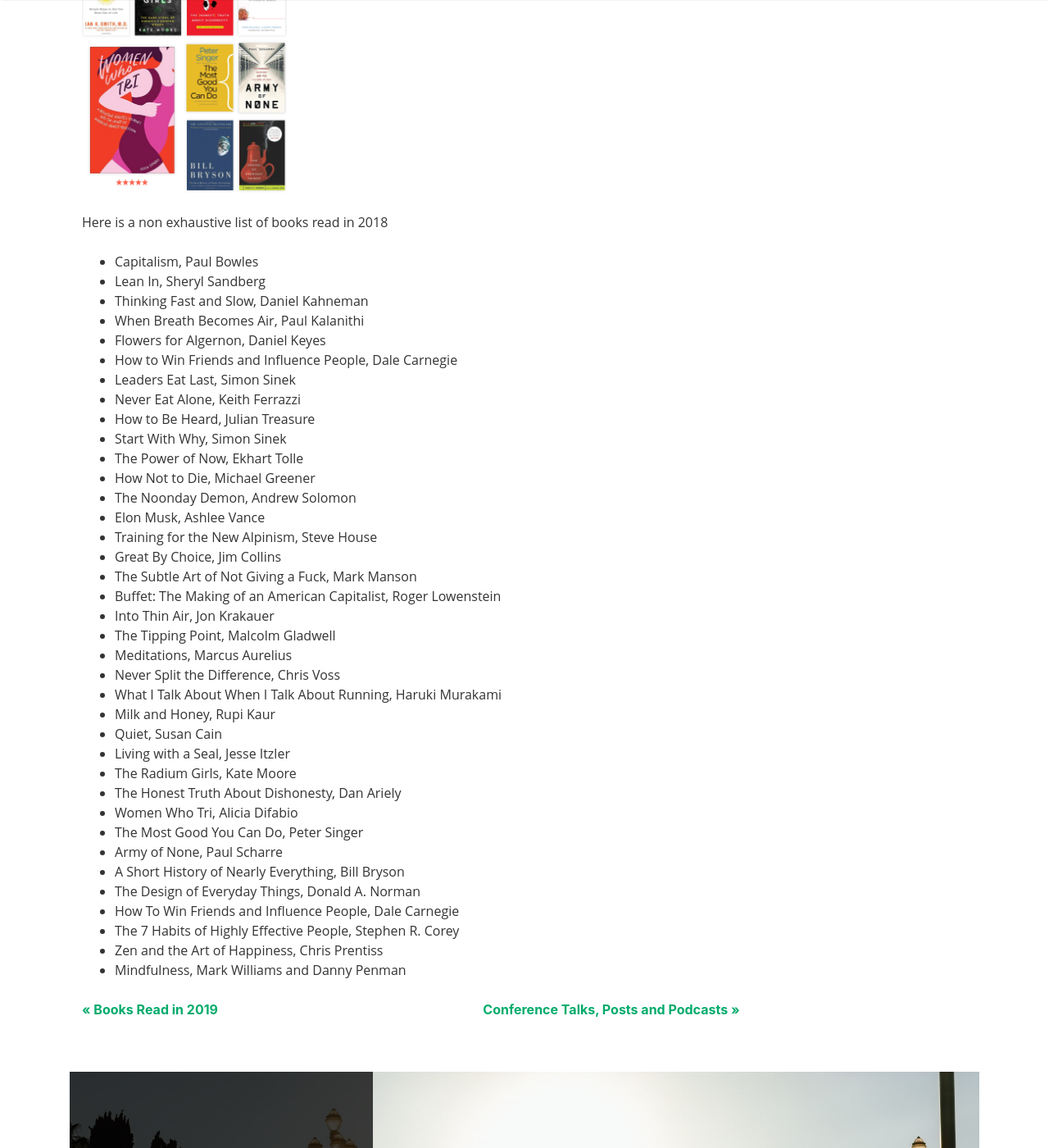
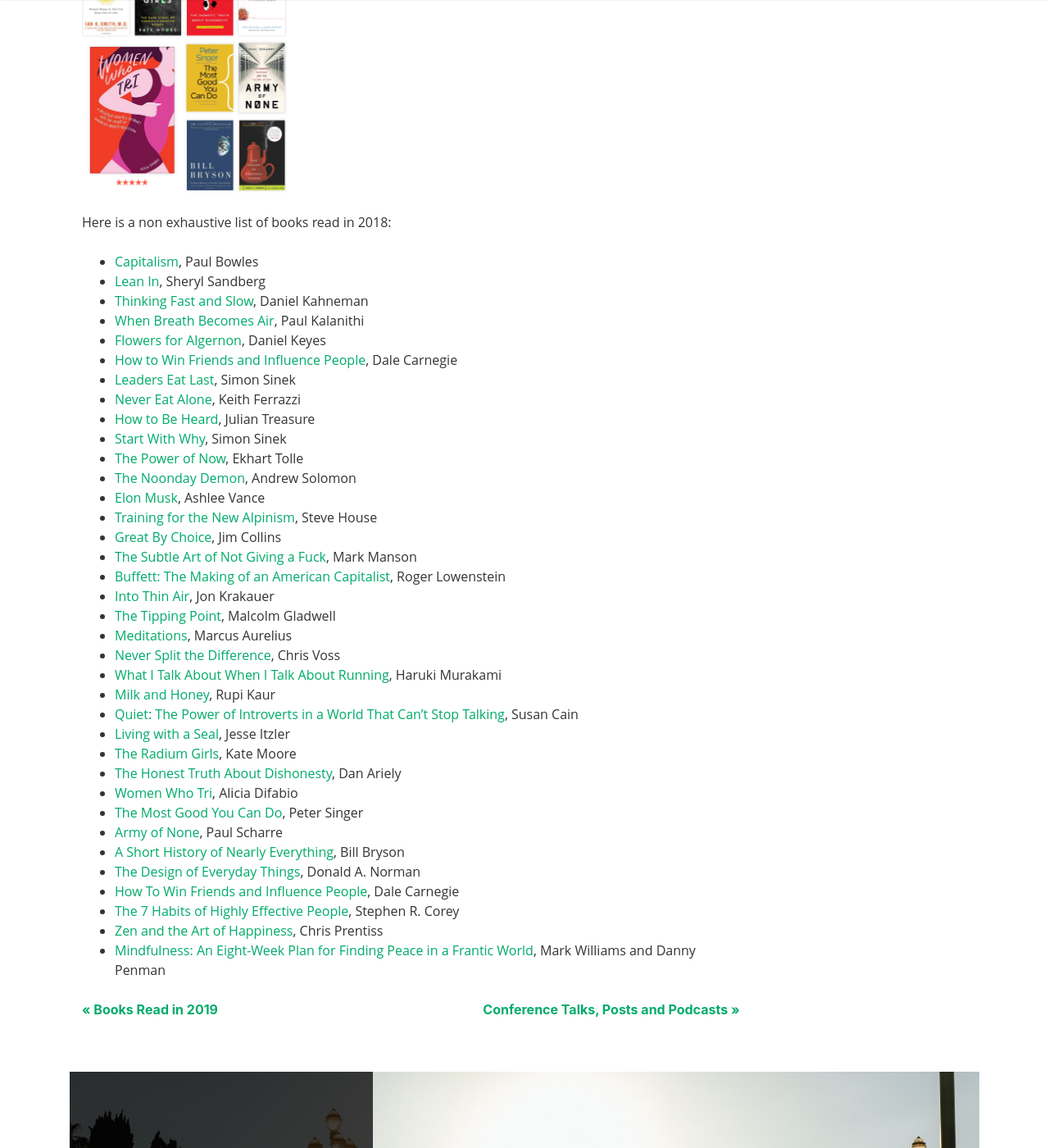
Before and after one commit to jsingh41/jsingh41.github.io, a Jekyll site: the page built from _posts/2020-08-09-books_read_in_2018.md, in a window 1280 px wide and 1400 px high, scrolled down 438 px. Shown: the whole window at 82% size. Built offline with Jekyll 4.4.1, drawn with Linux system fonts in a browser that asks for light colours; nearby versions of some CDN libraries; comment, search, counter and statistics services are not loaded; some of the changed text lies outside the part shown.

Commit message:
Update 2020-08-09-books_read_in_2018.md

```diff
--- a/_posts/2020-08-09-books_read_in_2018.md
+++ b/_posts/2020-08-09-books_read_in_2018.md
@@ -6,42 +6,43 @@
 image: assets/images/books_read_in_2018.png
 ---
 
-Here is a non exhaustive list of books read in 2018
+Here is a non exhaustive list of books read in 2018:
 
-* Capitalism, Paul Bowles
-* Lean In, Sheryl Sandberg
-* Thinking Fast and Slow, Daniel Kahneman
-* When Breath Becomes Air, Paul Kalanithi
-* Flowers for Algernon, Daniel Keyes
-* How to Win Friends and Influence People, Dale Carnegie
-* Leaders Eat Last, Simon Sinek
-* Never Eat Alone, Keith Ferrazzi
-* How to Be Heard, Julian Treasure
-* Start With Why, Simon Sinek
-* The Power of Now, Ekhart Tolle
-* How Not to Die, Michael Greener
-* The Noonday Demon, Andrew Solomon
-* Elon Musk, Ashlee Vance
-* Training for the New Alpinism, Steve House
-* Great By Choice, Jim Collins
-* The Subtle Art of Not Giving a Fuck, Mark Manson
-* Buffet: The Making of an American Capitalist, Roger Lowenstein
-* Into Thin Air, Jon Krakauer
-* The Tipping Point, Malcolm Gladwell
-* Meditations, Marcus Aurelius
-* Never Split the Difference, Chris Voss
-* What I Talk About When I Talk About Running, Haruki Murakami
-* Milk and Honey, Rupi Kaur
-* Quiet, Susan Cain
-* Living with a Seal, Jesse Itzler
-* The Radium Girls, Kate Moore
-* The Honest Truth About Dishonesty, Dan Ariely
-* Women Who Tri, Alicia Difabio
-* The Most Good You Can Do, Peter Singer
-* Army of None, Paul Scharre
-* A Short History of Nearly Everything, Bill Bryson
-* The Design of Everyday Things, Donald A. Norman
-* How To Win Friends and Influence People, Dale Carnegie
-* The 7 Habits of Highly Effective People, Stephen R. Corey
-* Zen and the Art of Happiness, Chris Prentiss
-* Mindfulness, Mark Williams and Danny Penman
+
+
+*   [Capitalism](https://www.amazon.com/Capitalism-Paul-Bowles/dp/0582506093), Paul Bowles
+*   [Lean In](https://www.amazon.com/Lean-Women-Work-Will-Lead/dp/0385349947), Sheryl Sandberg
+*   [Thinking Fast and Slow](https://www.amazon.com/Thinking-Fast-Slow-Daniel-Kahneman/dp/0374533555), Daniel Kahneman
+*   [When Breath Becomes Air](https://www.amazon.com/When-Breath-Becomes-Paul-Kalanithi/dp/081298840X), Paul Kalanithi
+*   [Flowers for Algernon](https://www.amazon.com/Flowers-Algernon-Daniel-Keyes/dp/015603008X), Daniel Keyes
+*   [How to Win Friends and Influence People](https://www.amazon.com/How-Win-Friends-Influence-People/dp/0671027034), Dale Carnegie
+*   [Leaders Eat Last](https://www.amazon.com/Leaders-Eat-Last-Together-Others/dp/1543614620), Simon Sinek
+*   [Never Eat Alone](https://www.amazon.com/Never-Eat-Alone-Expanded-Updated/dp/0385346654), Keith Ferrazzi
+*   [How to Be Heard](https://www.amazon.com/How-Heard-Powerful-Speaking-Listening/dp/1633536718), Julian Treasure
+*   [Start With Why](https://www.amazon.com/Start-Why-Leaders-Inspire-Everyone/dp/1591846447), Simon Sinek
+*   [The Power of Now](https://www.amazon.com/Power-Now-Guide-Spiritual-Enlightenment/dp/1577314808), Ekhart Tolle
+*   [The Noonday Demon](https://www.amazon.com/Noonday-Demon-Atlas-Depression/dp/1501123882), Andrew Solomon
+*   [Elon Musk](https://www.amazon.com/Elon-Musk-SpaceX-Fantastic-Future/dp/006230125X), Ashlee Vance
+*   [Training for the New Alpinism](https://www.amazon.com/Training-New-Alpinism-Climber-Athlete/dp/193834023X), Steve House
+*   [Great By Choice](https://www.amazon.com/Great-Choice-Uncertainty-Luck-Why-Despite/dp/0062120999), Jim Collins
+*   [The Subtle Art of Not Giving a Fuck](https://www.amazon.com/Subtle-Art-Not-Giving-Counterintuitive-ebook/dp/B019MMUA8S), Mark Manson
+*   [Buffett: The Making of an American Capitalist](https://www.amazon.com/Buffett-American-Capitalist-Roger-Lowenstein/dp/0812979273), Roger Lowenstein
+*   [Into Thin Air](https://www.amazon.com/Into-Thin-Air-Personal-Disaster/dp/0385494785), Jon Krakauer
+*   [The Tipping Point](https://www.amazon.com/Tipping-Point-Little-Things-Difference/dp/0316346624), Malcolm Gladwell
+*   [Meditations](https://www.amazon.com/Meditations-Marcus-Aurelius/dp/1503280462), Marcus Aurelius
+*   [Never Split the Difference](https://www.amazon.com/Never-Split-Difference-Negotiating-Depended-ebook/dp/B014DUR7L2), Chris Voss
+*   [What I Talk About When I Talk About Running](https://www.amazon.com/What-Talk-About-When-Running/dp/0307389839), Haruki Murakami
+*   [Milk and Honey](https://www.amazon.com/Milk-Honey-Rupi-Kaur/dp/144947425X'), Rupi Kaur
+*   [Quiet: The Power of Introverts in a World That Can't Stop Talking](https://www.amazon.com/Quiet-Power-Introverts-World-Talking/dp/0307352153), Susan Cain
+*   [Living with a Seal](https://www.amazon.com/Living-SEAL-Training-Toughest-Planet-ebook/dp/B00U6DNZB2), Jesse Itzler
+*   [The Radium Girls](https://www.amazon.com/Radium-Girls-Story-Americas-Shining-ebook/dp/B01N7KMS7X), Kate Moore
+*   [The Honest Truth About Dishonesty](https://www.amazon.com/Honest-Truth-About-Dishonesty-Everyone-Especially/dp/0062183613), Dan Ariely
+*   [Women Who Tri](https://www.amazon.com/Women-Who-Tri-Reluctant-Obsession/dp/1937715582), Alicia Difabio
+*   [The Most Good You Can Do](https://www.amazon.com/Most-Good-You-Can-Effective/dp/0300180276), Peter Singer
+*   [Army of None](https://www.amazon.com/Army-None-Autonomous-Weapons-Future/dp/0393608980), Paul Scharre
+*   [A Short History of Nearly Everything](https://www.amazon.com/Short-History-Nearly-Everything/dp/076790818X), Bill Bryson
+*   [The Design of Everyday Things](https://www.amazon.com/Design-Everyday-Things-Revised-Expanded-ebook/dp/B00E257T6C), Donald A. Norman
+*   [How To Win Friends and Influence People](https://www.amazon.com/How-Win-Friends-Influence-People/dp/0671027034), Dale Carnegie
+*   [The 7 Habits of Highly Effective People](https://www.amazon.com/Habits-Highly-Effective-People-Anniversary/dp/1511317299), Stephen R. Corey
+*   [Zen and the Art of Happiness](https://www.amazon.com/Zen-Art-Happiness-Chris-Prentiss/dp/0943015537), Chris Prentiss
+*   [Mindfulness: An Eight-Week Plan for Finding Peace in a Frantic World](https://www.amazon.com/Mindfulness-Eight-Week-Finding-Peace-Frantic/dp/1427217165), Mark Williams and Danny Penman
```
